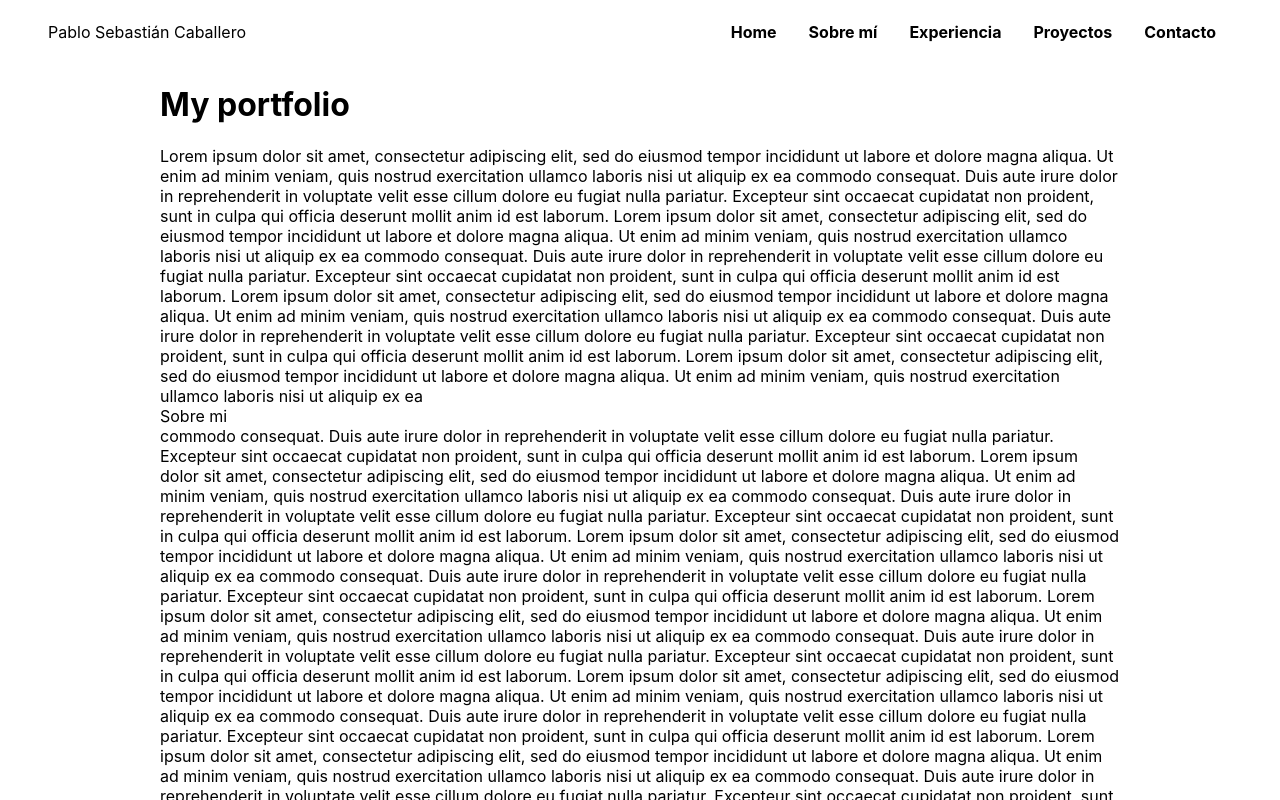
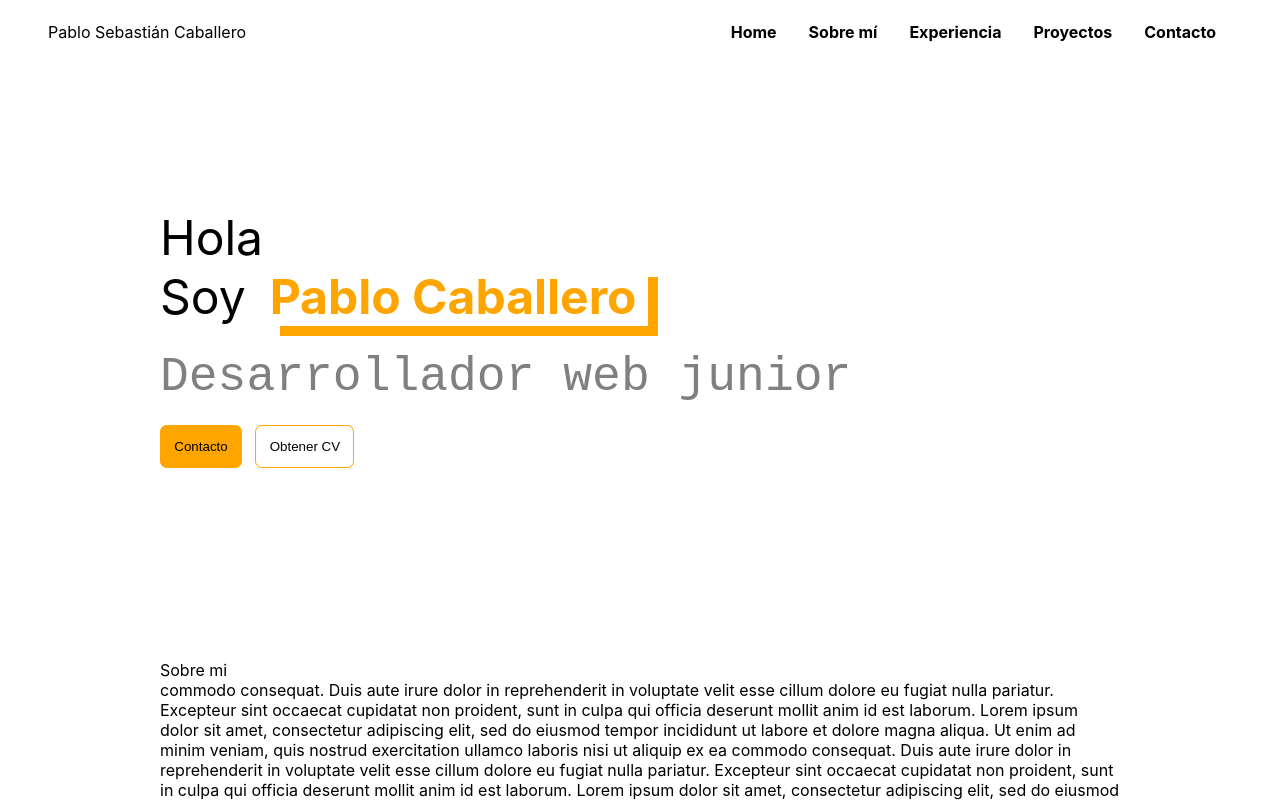
Before and after one commit to PabloCaballero1295/Portfolio, a React (Vite) app: page / in a window 1280 px wide. Shown: the top 800 px of the page. Built offline with nearby package versions, Linux system fonts and the light colour scheme.

Commit message:
Top content created

```diff
--- a/src/App.tsx
+++ b/src/App.tsx
@@ -1,35 +1,14 @@
 import "./App.css"
 import { NavBar } from "./components/NavBar/NavBar"
+import { TopContent } from "./components/TopContent/TopContent"
 
 function App() {
   return (
     <>
       <NavBar />
       <div className="container">
-        <h1>My portfolio</h1>
-        <div id="Home"></div>
-        Lorem ipsum dolor sit amet, consectetur adipiscing elit, sed do eiusmod
-        tempor incididunt ut labore et dolore magna aliqua. Ut enim ad minim
-        veniam, quis nostrud exercitation ullamco laboris nisi ut aliquip ex ea
-        commodo consequat. Duis aute irure dolor in reprehenderit in voluptate
-        velit esse cillum dolore eu fugiat nulla pariatur. Excepteur sint
-        occaecat cupidatat non proident, sunt in culpa qui officia deserunt
-        mollit anim id est laborum. Lorem ipsum dolor sit amet, consectetur
-        adipiscing elit, sed do eiusmod tempor incididunt ut labore et dolore
-        magna aliqua. Ut enim ad minim veniam, quis nostrud exercitation ullamco
-        laboris nisi ut aliquip ex ea commodo consequat. Duis aute irure dolor
-        in reprehenderit in voluptate velit esse cillum dolore eu fugiat nulla
-        pariatur. Excepteur sint occaecat cupidatat non proident, sunt in culpa
-        qui officia deserunt mollit anim id est laborum. Lorem ipsum dolor sit
-        amet, consectetur adipiscing elit, sed do eiusmod tempor incididunt ut
-        labore et dolore magna aliqua. Ut enim ad minim veniam, quis nostrud
-        exercitation ullamco laboris nisi ut aliquip ex ea commodo consequat.
-        Duis aute irure dolor in reprehenderit in voluptate velit esse cillum
-        dolore eu fugiat nulla pariatur. Excepteur sint occaecat cupidatat non
-        proident, sunt in culpa qui officia deserunt mollit anim id est laborum.
-        Lorem ipsum dolor sit amet, consectetur adipiscing elit, sed do eiusmod
-        tempor incididunt ut labore et dolore magna aliqua. Ut enim ad minim
-        veniam, quis nostrud exercitation ullamco laboris nisi ut aliquip ex ea
+        <div id="home"></div>
+        <TopContent />
         <div id="about">Sobre mi</div>
         commodo consequat. Duis aute irure dolor in reprehenderit in voluptate
         velit esse cillum dolore eu fugiat nulla pariatur. Excepteur sint
--- /dev/null
+++ b/src/components/TopContent/TopContent.css
@@ -0,0 +1,49 @@
+.hello-text {
+  color: black;
+  font-size: 3em;
+  padding-top: 3em;
+  margin-bottom: 4em;
+}
+
+.name-container {
+  display: flex;
+}
+
+.name {
+  margin-left: 0.5em;
+  font-weight: bold;
+  color: orange;
+  padding-right: 0.25em;
+  box-shadow: 10px 10px;
+}
+
+.job {
+  margin-top: 0.5em;
+  color: gray;
+  font-family: "Console", "Courier New", monospace;
+}
+
+.contact-button {
+  border: none;
+  border: 1px solid orange;
+  background: orange;
+  padding: 1em;
+  border-radius: 0.5em;
+  cursor: pointer;
+}
+
+.get-cv-button {
+  border: 1px solid orange;
+  margin-left: 1em;
+  background: white;
+  padding: 1em;
+  border-radius: 0.5em;
+  cursor: pointer;
+  background: linear-gradient(to left, white 50%, orange 50%) right;
+  background-size: 200%;
+  transition: 0.25s ease-out;
+}
+
+.get-cv-button:hover {
+  background-position: left;
+}
--- /dev/null
+++ b/src/components/TopContent/TopContent.tsx
@@ -0,0 +1,32 @@
+import "./TopContent.css"
+
+export const TopContent = () => {
+  const getCV = () => {
+    window.open("/Pablo_Caballero_CV.pdf", "_blank")
+  }
+
+  const scrollToContact = () => {
+    const element = document.getElementById("contact")
+    if (element) {
+      element.scrollIntoView({ behavior: "smooth" })
+    }
+  }
+
+  return (
+    <div className="hello-text">
+      <div>Hola</div>
+      <div className="name-container">
+        <div>Soy</div> <div className="name">Pablo Caballero</div>
+      </div>
+      <div className="job">Desarrollador web junior</div>
+      <div>
+        <button className="contact-button" onClick={scrollToContact}>
+          Contacto
+        </button>
+        <button className="get-cv-button" onClick={getCV}>
+          Obtener CV
+        </button>
+      </div>
+    </div>
+  )
+}
```
Also changed, not shown: 1 other file (tests, documents, lock files or other folders).
